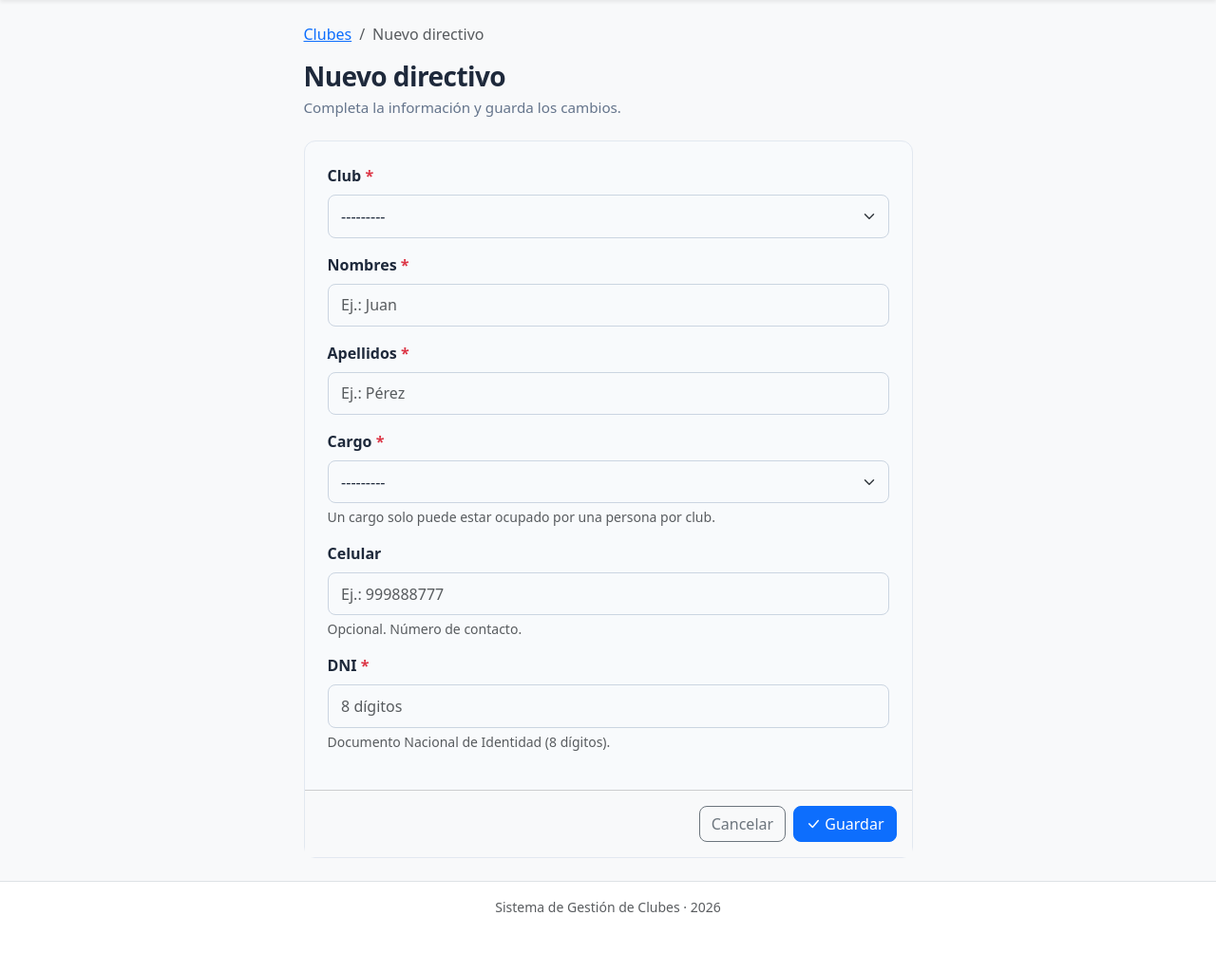
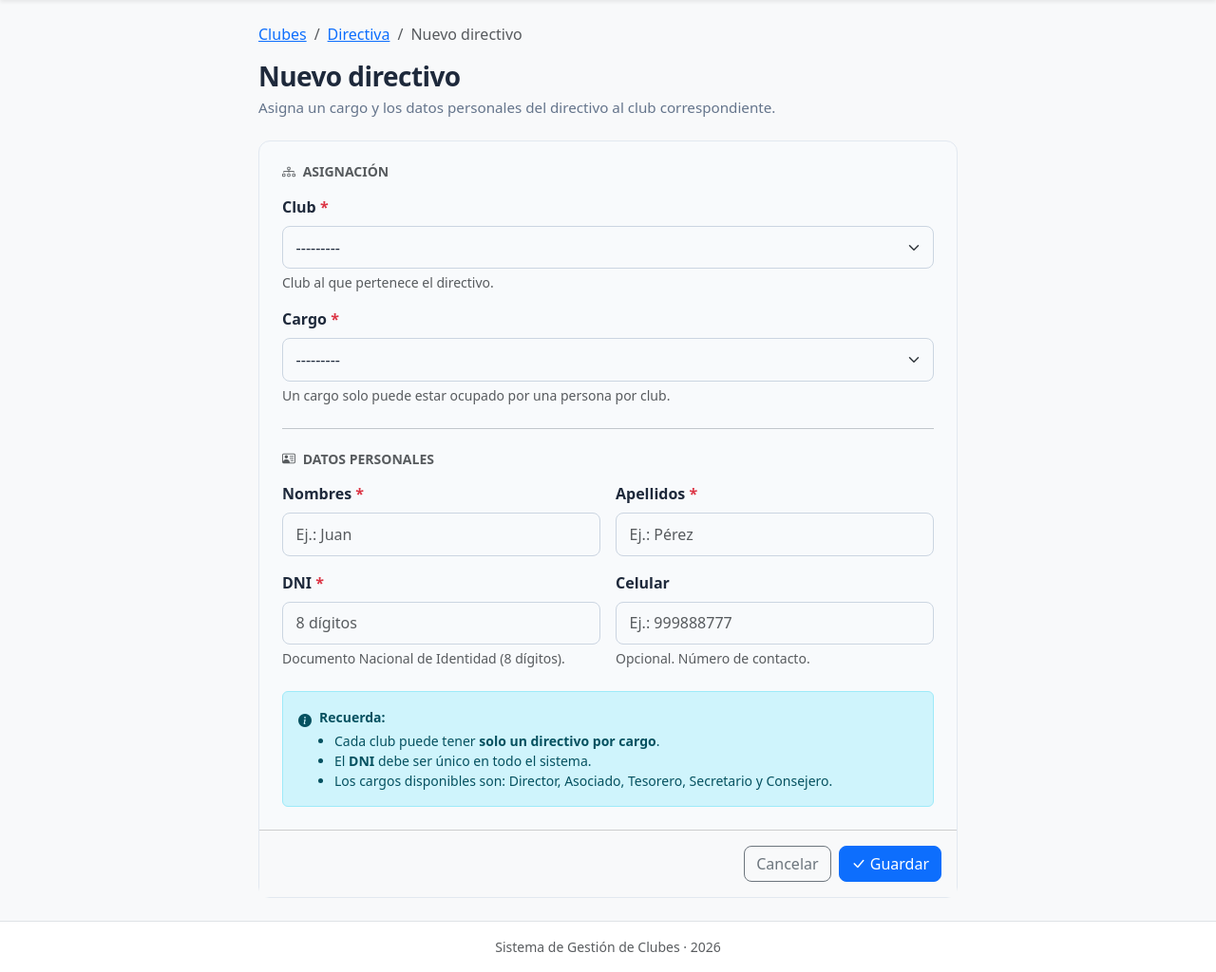
Before and after one commit to RnAraujo/club-system, a Django app: page /clubs/directives/create/ in a window 1280 px wide. Shown: the part 80-1104 px from the top of the page at 95% size. Before the commit the page ends 1041 px from the top, so only its background shows below. Run offline with Django 5.2, Linux system fonts and the light colour scheme; a user stored in the database is signed in; tables that the repository leaves empty hold one stand-in row (values such as "Sample post").

Commit message:
directive complete

```diff
--- a/clubs/forms.py
+++ b/clubs/forms.py
@@ -40,7 +40,6 @@ class ClubForm(forms.ModelForm):
 
 
 # ====================== DIRECTIVA ======================
-
 class DirectiveForm(forms.ModelForm):
     class Meta:
         model = Directive
@@ -76,12 +75,32 @@ class DirectiveForm(forms.ModelForm):
             }),
         }
 
-    def __init__(self, *args, **kwargs):
+    def __init__(self, *args, user=None, **kwargs):
         super().__init__(*args, **kwargs)
-        self.fields['club'].queryset = (
-            Club.objects.select_related('district').order_by('district__name', 'zone', 'name')
-        )
+        self.user = user
 
+        if user and not user.is_admin:
+            if user.club_id:
+                # Registrador: el club se fija y NO se puede modificar
+                self.fields['club'].queryset = Club.objects.filter(pk=user.club_id)
+                self.fields['club'].initial = user.club_id
+                self.fields['club'].disabled = True   # 👈 CLAVE
+            else:
+                # Registrador sin club: no puede crear directiva
+                self.fields['club'].queryset = Club.objects.none()
+                self.fields['club'].disabled = True
+        else:
+            # Admin: puede elegir cualquier club
+            self.fields['club'].queryset = (
+                Club.objects.select_related('district')
+                .order_by('district__name', 'zone', 'name')
+            )
+
+    def clean_club(self):
+        """Defensa final: si el usuario no es admin, siempre devuelve su club."""
+        if self.user and not self.user.is_admin and self.user.club_id:
+            return self.user.club
+        return self.cleaned_data.get('club')
 
 # ====================== DISTRITO ======================
 
--- a/clubs/views.py
+++ b/clubs/views.py
@@ -8,7 +8,7 @@ from django.db.models.deletion import ProtectedError
 from django.contrib import messages
 from django.shortcuts import redirect
 
-from accounts.mixins import AdminRequiredMixin
+from accounts.mixins import AdminRequiredMixin, RegistradorRequiredMixin
 from .models import Club, Directive, MissionaryDistrict
 from .forms import ClubForm, DirectiveForm, MissionaryDistrictForm
 
@@ -169,10 +169,10 @@ class DirectiveListView(LoginRequiredMixin, ListView):
         return ctx
 
 
-class DirectiveCreateView(AdminRequiredMixin, CreateView):
+class DirectiveCreateView(RegistradorRequiredMixin, CreateView):
     model = Directive
     form_class = DirectiveForm
-    template_name = 'clubs/form.html'
+    template_name = 'clubs/directive_form.html'
     success_url = reverse_lazy('clubs:directive_list')
 
     def get_initial(self):
@@ -188,15 +188,20 @@ class DirectiveCreateView(AdminRequiredMixin, CreateView):
         ctx['cancel_url'] = reverse_lazy('clubs:directive_list')
         return ctx
 
+    def get_form_kwargs(self):
+        kwargs = super().get_form_kwargs()
+        kwargs['user'] = self.request.user
+        return kwargs
+
     def form_valid(self, form):
         messages.success(self.request, 'Directivo registrado correctamente.')
         return super().form_valid(form)
 
 
-class DirectiveUpdateView(AdminRequiredMixin, UpdateView):
+class DirectiveUpdateView(RegistradorRequiredMixin, UpdateView):
     model = Directive
     form_class = DirectiveForm
-    template_name = 'clubs/form.html'
+    template_name = 'clubs/directive_form.html'
     success_url = reverse_lazy('clubs:directive_list')
 
     def get_context_data(self, **kwargs):
@@ -205,12 +210,17 @@ class DirectiveUpdateView(AdminRequiredMixin, UpdateView):
         ctx['cancel_url'] = reverse_lazy('clubs:directive_list')
         return ctx
 
+    def get_form_kwargs(self):
+        kwargs = super().get_form_kwargs()
+        kwargs['user'] = self.request.user
+        return kwargs
+
     def form_valid(self, form):
         messages.success(self.request, 'Directivo actualizado correctamente.')
         return super().form_valid(form)
 
 
-class DirectiveDeleteView(AdminRequiredMixin, DeleteView):
+class DirectiveDeleteView(RegistradorRequiredMixin, DeleteView):
     model = Directive
     template_name = 'clubs/confirm_delete.html'
     success_url = reverse_lazy('clubs:directive_list')
@@ -220,6 +230,11 @@ class DirectiveDeleteView(AdminRequiredMixin, DeleteView):
         ctx['title'] = 'Eliminar directivo'
         ctx['cancel_url'] = reverse_lazy('clubs:directive_list')
         return ctx
+
+    def get_form_kwargs(self):
+        kwargs = super().get_form_kwargs()
+        kwargs['user'] = self.request.user
+        return kwargs
 
     def form_valid(self, form):
         messages.success(self.request, 'Directivo eliminado.')
--- /dev/null
+++ b/templates/clubs/directive_form.html
@@ -0,0 +1,213 @@
+{% extends 'base.html' %}
+{% block title %}{{ form_title }}{% endblock %}
+{% block content %}
+
+<div class="row justify-content-center">
+  <div class="col-12 col-lg-9 col-xl-8">
+
+    <!-- Breadcrumb -->
+    <nav aria-label="breadcrumb" class="mb-3">
+      <ol class="breadcrumb small mb-0">
+        <li class="breadcrumb-item"><a href="{% url 'clubs:list' %}">Clubes</a></li>
+        <li class="breadcrumb-item"><a href="{% url 'clubs:directive_list' %}">Directiva</a></li>
+        <li class="breadcrumb-item active" aria-current="page">{{ form_title }}</li>
+      </ol>
+    </nav>
+
+    <!-- Encabezado -->
+    <div class="mb-4">
+      <h1 class="page-title mb-1">{{ form_title }}</h1>
+      <p class="page-subtitle mb-0">
+        Asigna un cargo y los datos personales del directivo al club correspondiente.
+      </p>
+    </div>
+
+    <!-- Formulario -->
+    <form method="post" novalidate>
+      {% csrf_token %}
+
+      <div class="card">
+
+        <div class="card-body p-4">
+
+          {% if form.non_field_errors %}
+            <div class="alert alert-danger d-flex align-items-start gap-2 mb-4">
+              <i class="bi bi-exclamation-triangle-fill mt-1"></i>
+              <div>
+                {% for e in form.non_field_errors %}<div>{{ e }}</div>{% endfor %}
+              </div>
+            </div>
+          {% endif %}
+
+          <!-- ============ SECCIÓN 1: Asignación ============ -->
+          <h6 class="text-uppercase text-muted small fw-bold mb-3">
+            <i class="bi bi-diagram-3 me-1"></i> Asignación
+          </h6>
+
+          <div class="row g-3 mb-4">
+
+            <!-- Club -->
+            <div class="col-12">
+            <label for="{{ form.club.id_for_label }}" class="form-label fw-semibold">
+                {{ form.club.label }} <span class="text-danger">*</span>
+            </label>
+
+            {% if user.is_admin %}
+                {# Admin: select normal para elegir cualquier club #}
+                {{ form.club }}
+                <div class="form-text">Club al que pertenece el directivo.</div>
+
+            {% elif user.club %}
+                {# Registrador: muestra su club como texto de solo lectura #}
+                <div class="border rounded-3 bg-light px-3 py-2">
+                <div class="d-flex flex-wrap align-items-center justify-content-between gap-2">
+                    <div class="fw-semibold">
+                    <i class="bi bi-building text-primary me-1"></i>
+                    {{ user.club.name }}
+                    </div>
+                    <div class="d-flex flex-wrap gap-1">
+                    <span class="badge bg-primary-subtle text-primary-emphasis">
+                        Zona {{ user.club.zone }}
+                    </span>
+                    <span class="badge bg-secondary-subtle text-secondary-emphasis">
+                        {{ user.club.district.name }}
+                    </span>
+                    </div>
+                </div>
+                </div>
+                <div class="form-text">
+                El directivo se asignará automáticamente a tu club.
+                </div>
+                {# No se renderiza form.club: al estar disabled, Django usa el initial internamente #}
+
+            {% else %}
+                {# Registrador sin club: bloquea el formulario con aviso #}
+                <div class="alert alert-warning mb-0 small">
+                <i class="bi bi-exclamation-triangle-fill me-1"></i>
+                No tienes un club asignado. Contacta al administrador antes de crear directivos.
+                </div>
+            {% endif %}
+
+            {% if form.club.errors %}
+                <div class="text-danger small mt-1 d-flex align-items-center gap-1">
+                <i class="bi bi-exclamation-circle"></i> {{ form.club.errors.0 }}
+                </div>
+            {% endif %}
+            </div>
+
+            <!-- Cargo -->
+            <div class="col-12">
+              <label for="{{ form.position.id_for_label }}" class="form-label fw-semibold">
+                {{ form.position.label }} <span class="text-danger">*</span>
+              </label>
+              {{ form.position }}
+              <div class="form-text">
+                Un cargo solo puede estar ocupado por una persona por club.
+              </div>
+              {% if form.position.errors %}
+                <div class="text-danger small mt-1 d-flex align-items-center gap-1">
+                  <i class="bi bi-exclamation-circle"></i> {{ form.position.errors.0 }}
+                </div>
+              {% endif %}
+            </div>
+
+          </div>
+
+          <hr class="my-4">
+
+          <!-- ============ SECCIÓN 2: Datos personales ============ -->
+          <h6 class="text-uppercase text-muted small fw-bold mb-3">
+            <i class="bi bi-person-vcard me-1"></i> Datos personales
+          </h6>
+
+          <div class="row g-3">
+
+            <!-- Nombres -->
+            <div class="col-12 col-sm-6">
+              <label for="{{ form.first_name.id_for_label }}" class="form-label fw-semibold">
+                {{ form.first_name.label }} <span class="text-danger">*</span>
+              </label>
+              {{ form.first_name }}
+              {% if form.first_name.errors %}
+                <div class="text-danger small mt-1 d-flex align-items-center gap-1">
+                  <i class="bi bi-exclamation-circle"></i> {{ form.first_name.errors.0 }}
+                </div>
+              {% endif %}
+            </div>
+
+            <!-- Apellidos -->
+            <div class="col-12 col-sm-6">
+              <label for="{{ form.last_name.id_for_label }}" class="form-label fw-semibold">
+                {{ form.last_name.label }} <span class="text-danger">*</span>
+              </label>
+              {{ form.last_name }}
+              {% if form.last_name.errors %}
+                <div class="text-danger small mt-1 d-flex align-items-center gap-1">
+                  <i class="bi bi-exclamation-circle"></i> {{ form.last_name.errors.0 }}
+                </div>
+              {% endif %}
+            </div>
+
+            <!-- DNI -->
+            <div class="col-12 col-sm-6">
+              <label for="{{ form.dni.id_for_label }}" class="form-label fw-semibold">
+                {{ form.dni.label }} <span class="text-danger">*</span>
+              </label>
+              {{ form.dni }}
+              {% if form.dni.help_text %}
+                <div class="form-text">{{ form.dni.help_text }}</div>
+              {% endif %}
+              {% if form.dni.errors %}
+                <div class="text-danger small mt-1 d-flex align-items-center gap-1">
+                  <i class="bi bi-exclamation-circle"></i> {{ form.dni.errors.0 }}
+                </div>
+              {% endif %}
+            </div>
+
+            <!-- Celular -->
+            <div class="col-12 col-sm-6">
+              <label for="{{ form.phone.id_for_label }}" class="form-label fw-semibold">
+                {{ form.phone.label }}
+              </label>
+              {{ form.phone }}
+              {% if form.phone.help_text %}
+                <div class="form-text">{{ form.phone.help_text }}</div>
+              {% endif %}
+              {% if form.phone.errors %}
+                <div class="text-danger small mt-1 d-flex align-items-center gap-1">
+                  <i class="bi bi-exclamation-circle"></i> {{ form.phone.errors.0 }}
+                </div>
+              {% endif %}
+            </div>
+
+          </div>
+
+          <!-- Alerta de reglas -->
+          <div class="alert alert-info d-flex align-items-start gap-2 small mt-4 mb-0">
+            <i class="bi bi-info-circle-fill mt-1"></i>
+            <div>
+              <strong>Recuerda:</strong>
+              <ul class="mb-0 ps-3 mt-1">
+                <li>Cada club puede tener <strong>solo un directivo por cargo</strong>.</li>
+                <li>El <strong>DNI</strong> debe ser único en todo el sistema.</li>
+                <li>Los cargos disponibles son: Director, Asociado, Tesorero, Secretario y Consejero.</li>
+              </ul>
+            </div>
+          </div>
+
+        </div>
+
+        <!-- Footer -->
+        <div class="card-footer bg-light d-flex flex-column-reverse flex-sm-row justify-content-sm-end gap-2 py-3">
+          <a href="{{ cancel_url }}" class="btn btn-outline-secondary">Cancelar</a>
+          <button type="submit" class="btn btn-primary">
+            <i class="bi bi-check-lg"></i> Guardar
+          </button>
+        </div>
+
+      </div>
+    </form>
+
+  </div>
+</div>
+{% endblock %}
--- a/templates/clubs/directive_list.html
+++ b/templates/clubs/directive_list.html
@@ -7,9 +7,11 @@
     <h1 class="page-title mb-1">Directiva</h1>
     <p class="page-subtitle mb-0">Consulta y administra los directivos de todos los clubes.</p>
   </div>
+  {% if user.is_registrador %}
   <a href="{% url 'clubs:directive_create' %}" class="btn btn-primary w-100 w-sm-auto">
     <i class="bi bi-plus-lg"></i> Nuevo directivo
   </a>
+{% endif %}
 </div>
 
 <!-- Filtros -->
@@ -54,6 +56,7 @@
           </div>
           <span class="badge bg-primary text-nowrap">{{ d.get_position_display }}</span>
         </div>
+        {% if user.is_registrador %}
         <div class="d-flex gap-2">
           <a href="{% url 'clubs:directive_update' d.pk %}" class="btn btn-outline-secondary btn-sm flex-fill">
             <i class="bi bi-pencil"></i> Editar
@@ -62,6 +65,7 @@
             <i class="bi bi-trash"></i> Eliminar
           </a>
         </div>
+        {% endif %}
       </div>
     </div>
   {% empty %}
```
Also changed, not shown: accounts/migrations/0001_initial.py (added), clubs/migrations/0001_initial.py (added), participants/migrations/0001_initial.py (added), registrations/migrations/0001_initial.py (added), specialties/migrations/0001_initial.py (added).
